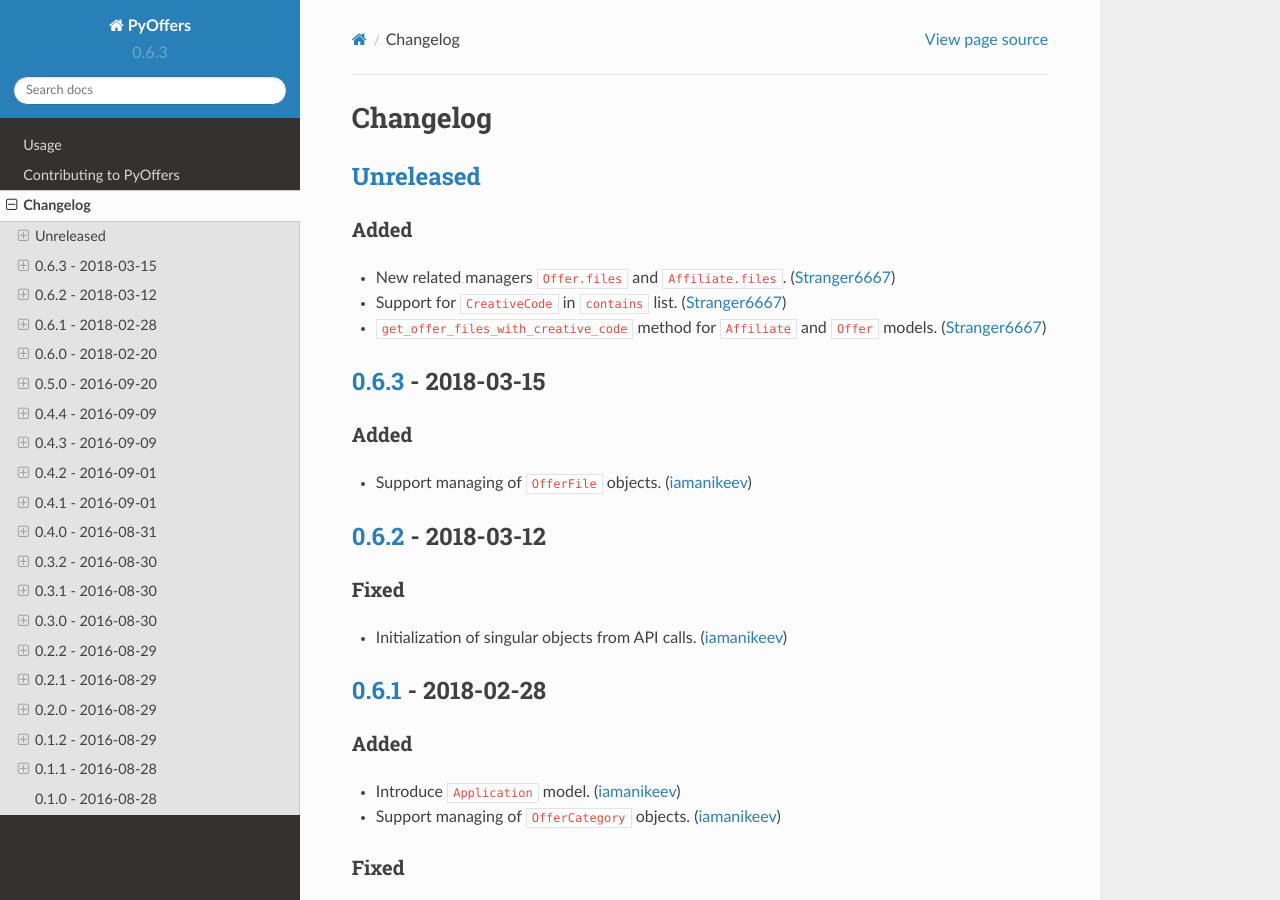
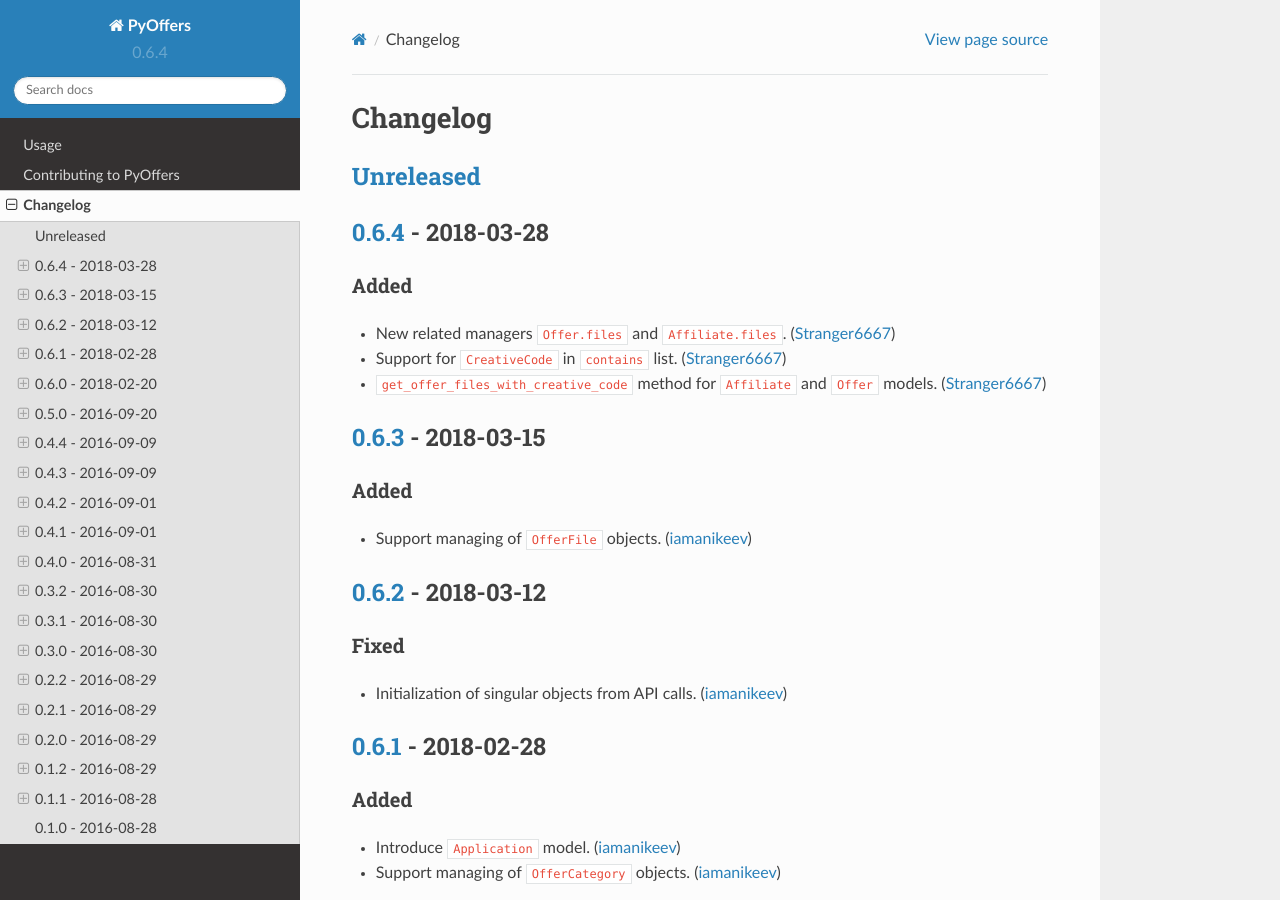
Before and after one commit to Stranger6667/pyoffers, a Sphinx documentation site: the page built from docs/changelog.rst, in a window 1280 px wide and 900 px high. Built offline with Sphinx 7.4.7 and the Read the Docs theme 2.0.0, drawn with Linux system fonts in a browser that asks for light colours.

Commit message:
Release 0.6.4

```diff
--- a/docs/changelog.rst
+++ b/docs/changelog.rst
@@ -5,6 +5,9 @@ Changelog
 
 `Unreleased`_
 -------------
+
+`0.6.4`_ - 2018-03-28
+---------------------
 
 Added
 ~~~~~
@@ -240,7 +243,8 @@ Fixed
 
 - Initial release.
 
-.. _Unreleased: https://github.com/Stranger6667/pyoffers/compare/0.6.3...HEAD
+.. _Unreleased: https://github.com/Stranger6667/pyoffers/compare/0.6.4...HEAD
+.. _0.6.4: https://github.com/Stranger6667/pyoffers/compare/0.6.3...0.6.4
 .. _0.6.3: https://github.com/Stranger6667/pyoffers/compare/0.6.2...0.6.3
 .. _0.6.2: https://github.com/Stranger6667/pyoffers/compare/0.6.1...0.6.2
 .. _0.6.1: https://github.com/Stranger6667/pyoffers/compare/0.6.0...0.6.1
--- a/pyoffers/__init__.py
+++ b/pyoffers/__init__.py
@@ -1,3 +1,3 @@
 # coding: utf-8
 
-__version__ = '0.6.3'
+__version__ = '0.6.4'
```
